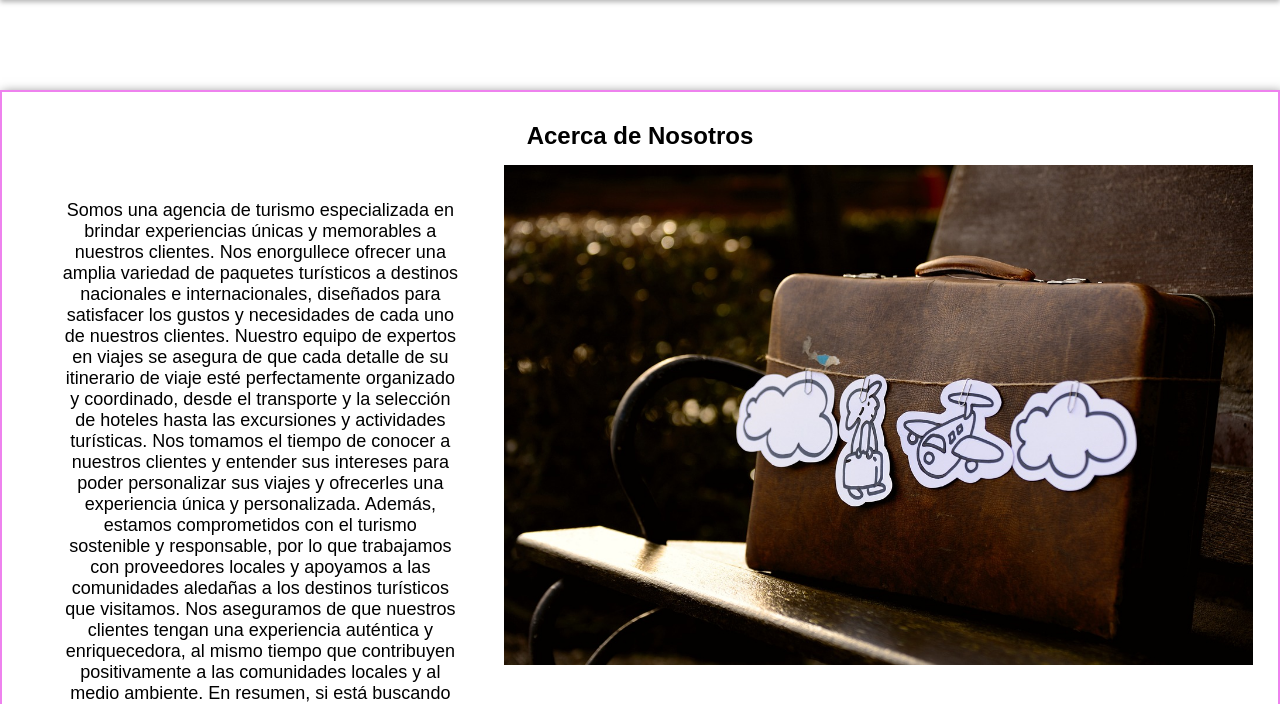
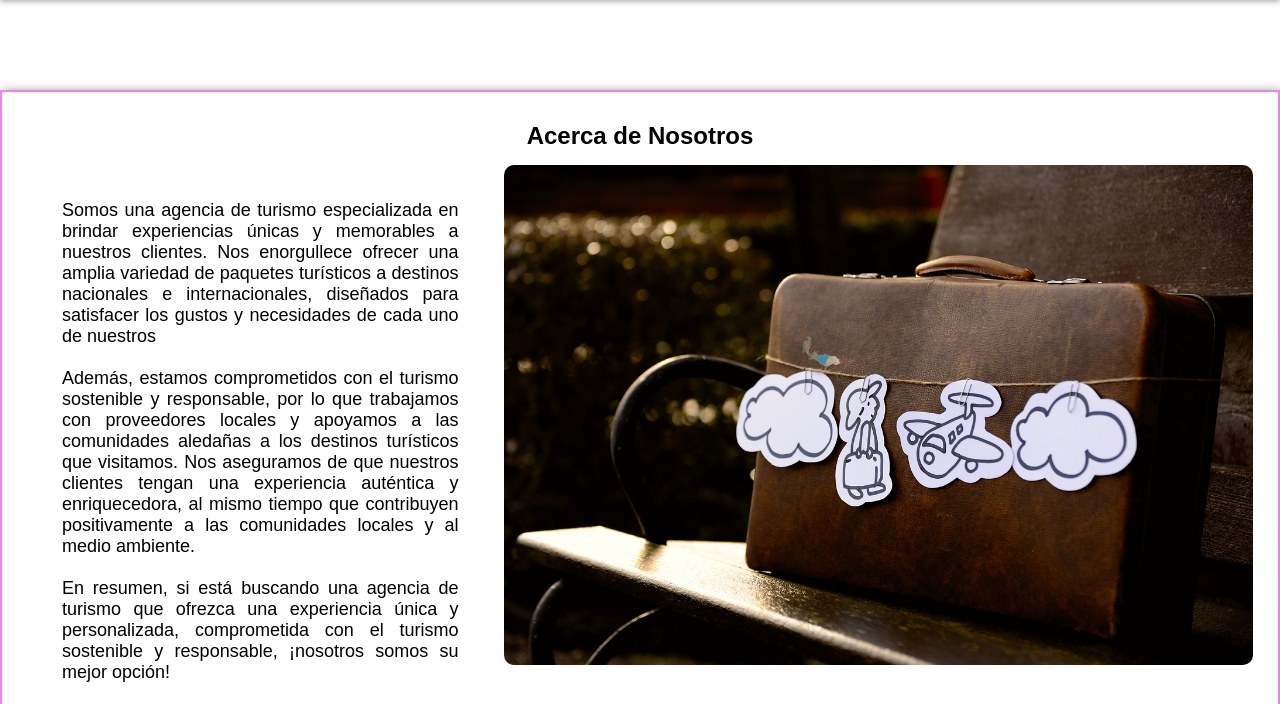
Before and after one commit to DiegoGomezcor4/tpo_cac_personal, a plain HTML site: page pages/nosotros.html in a window 1280 px wide. Shown: the part 102-806 px from the top of the page. Drawn offline with Linux system fonts and the light colour scheme.

Commit message:
bordes redondeados a la imagen

```diff
--- a/css/style.css
+++ b/css/style.css
@@ -239,6 +239,7 @@ main {
     float:right;
 	height: 500px;
 	margin: 5px;
+	border-radius: 10px;
 }
 
 .nosotros p {
@@ -246,7 +247,7 @@ main {
 	float: left;
     margin-top: 0;
     margin-bottom: 1em;
-	text-align: center;
+	text-align: justify;
 }
 
 /* estilos de los botones */
--- a/pages/nosotros.html
+++ b/pages/nosotros.html
@@ -37,11 +37,11 @@
 
 			<p>
 
-				Somos una agencia de turismo especializada en brindar experiencias únicas y memorables a nuestros clientes. Nos enorgullece ofrecer una amplia variedad de paquetes turísticos a destinos nacionales e internacionales, diseñados para satisfacer los gustos y necesidades de cada uno de nuestros clientes.
+				Somos una agencia de turismo especializada en brindar experiencias únicas y memorables a nuestros clientes. Nos enorgullece ofrecer una amplia variedad de paquetes turísticos a destinos nacionales e internacionales, diseñados para satisfacer los gustos y necesidades de cada uno de nuestros <br><br>
 
-				Nuestro equipo de expertos en viajes se asegura de que cada detalle de su itinerario de viaje esté perfectamente organizado y coordinado, desde el transporte y la selección de hoteles hasta las excursiones y actividades turísticas. Nos tomamos el tiempo de conocer a nuestros clientes y entender sus intereses para poder personalizar sus viajes y ofrecerles una experiencia única y personalizada.
 
-				Además, estamos comprometidos con el turismo sostenible y responsable, por lo que trabajamos con proveedores locales y apoyamos a las comunidades aledañas a los destinos turísticos que visitamos. Nos aseguramos de que nuestros clientes tengan una experiencia auténtica y enriquecedora, al mismo tiempo que contribuyen positivamente a las comunidades locales y al medio ambiente.
+				Además, estamos comprometidos con el turismo sostenible y responsable, por lo que trabajamos con proveedores locales y apoyamos a las comunidades aledañas a los destinos turísticos que visitamos. Nos aseguramos de que nuestros clientes tengan una experiencia auténtica y enriquecedora, al mismo tiempo que contribuyen positivamente a las comunidades locales y al medio ambiente. <br><br>
+
 
 				En resumen, si está buscando una agencia de turismo que ofrezca una experiencia única y personalizada, comprometida con el turismo sostenible y responsable, ¡nosotros somos su mejor opción!
 			</p>
```
